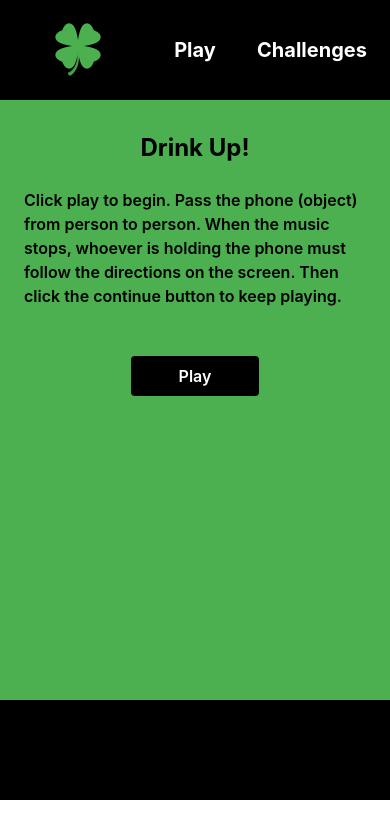
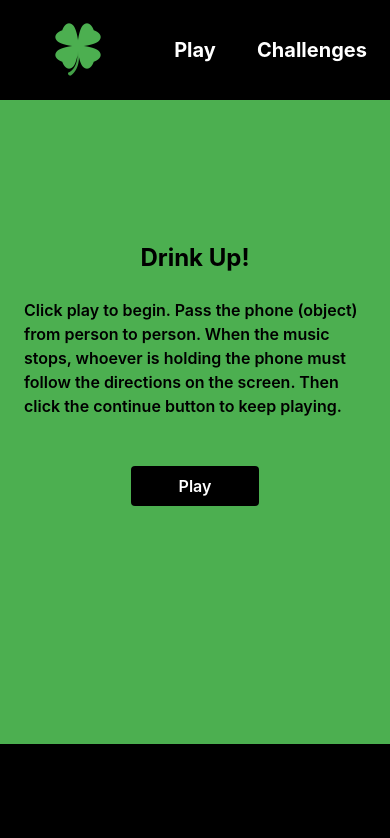
Before and after one commit to magnush-github/drinkup2, a React (Create React App) app: page / in a window 390 px wide. Shown: the top 838 px of the page. Built offline with nearby package versions, Linux system fonts and the light colour scheme.

Commit message:
layout changes

```diff
--- a/package.json
+++ b/package.json
@@ -1,6 +1,6 @@
 {
   "name": "drinkup2",
-  "homepage": "https://magnush-github.github.io/drinkup2/",
+  "homepage": "https://magnush-github.github.io/drinkup2/#/",
   "version": "0.1.0",
   "private": true,
   "dependencies": {
--- a/src/components/addChallenge.tsx
+++ b/src/components/addChallenge.tsx
@@ -19,6 +19,7 @@ const AddChallenge = ({ newChallenge }: IProps) => {
       <textarea
         name="description"
         id="description"
+        autoFocus
         onChange={(e) =>
           setChallenge({ ...challenge, description: e.target.value })
         }
--- a/src/components/gamePlaying.tsx
+++ b/src/components/gamePlaying.tsx
@@ -15,7 +15,7 @@ const GamePlaying = ({ changeStatus, song }: IProps) => {
     }, Math.floor(Math.random() * (30 - 3 + 1) + 3) * 1000);
   }, [changeStatus]);
   useEffect(() => {
-    if (song === "nostalgi") setSongType("nostalgi");
+    if (song.trim().toLocaleLowerCase() === "nostalgi") setSongType("nostalgi");
     else if (song) setSongType("youtube");
     else setSongType("default");
   }, [song]);
--- a/src/layouts/layout.tsx
+++ b/src/layouts/layout.tsx
@@ -2,8 +2,8 @@ import { Link, Outlet } from "react-router-dom";
 
 const Layout = () => {
   return (
-    <div className="bg-[#4caf50] ">
-      <main>
+    <div className="bg-[#4caf50]">
+      <main className="flex flex-col justify-between min-h-screen">
         <nav
           className="h-20 bg-black text-white flex items-center"
           style={{ height: "100px" }}
@@ -27,14 +27,11 @@ const Layout = () => {
             </li>
           </ul>
         </nav>
-        <div
-          className="flex flex-col items-center mx-6 md:mx-0"
-          style={{ minHeight: "600px" }}
-        >
+        <div className="flex flex-col items-center mx-6 md:mx-0">
           <Outlet />
         </div>
+        <footer className="bg-black" style={{ height: "100px" }}></footer>
       </main>
-      <footer className="bg-black" style={{ height: "100px" }}></footer>
     </div>
   );
 };
--- a/src/pages/home.tsx
+++ b/src/pages/home.tsx
@@ -2,7 +2,7 @@ import { Link } from "react-router-dom";
 
 const Home = () => {
   return (
-    <div className=" mt-8 flex flex-col max-w-md items-center">
+    <div className="-mt-24 flex flex-col max-w-md items-center ">
       <h1 className="text-2xl text-center font-bold mb-6">Drink Up!</h1>
       <p data-testid="home-info" className="font-semibold">
         Click play to begin. Pass the phone (object) from person to person. When
--- a/src/pages/play.tsx
+++ b/src/pages/play.tsx
@@ -26,7 +26,7 @@ const Play = () => {
     setSong(_song);
   };
   return (
-    <div style={{ height: "600px" }} className="flex flex-col justify-center">
+    <div className="my-8">
       {status === "new" && (
         <ChooseDifficulty
           changeStatus={changeStatus}
```
